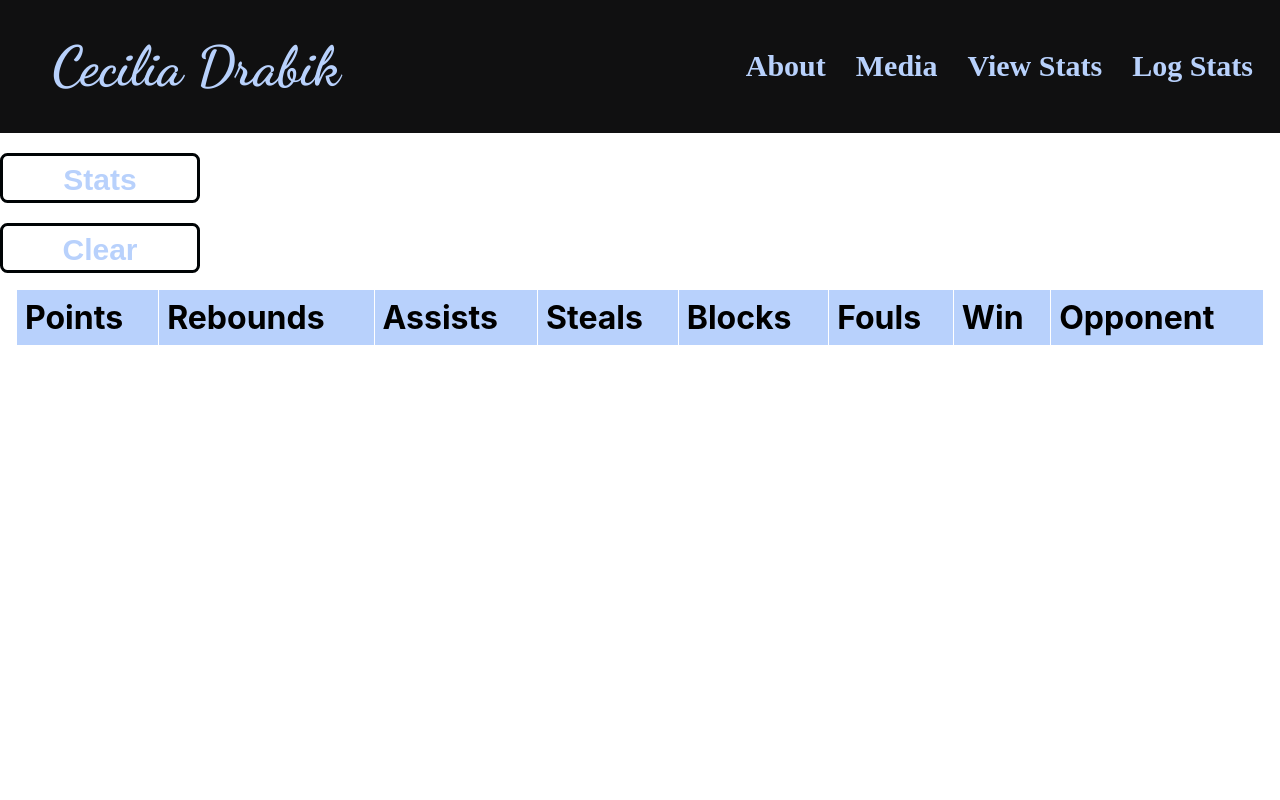
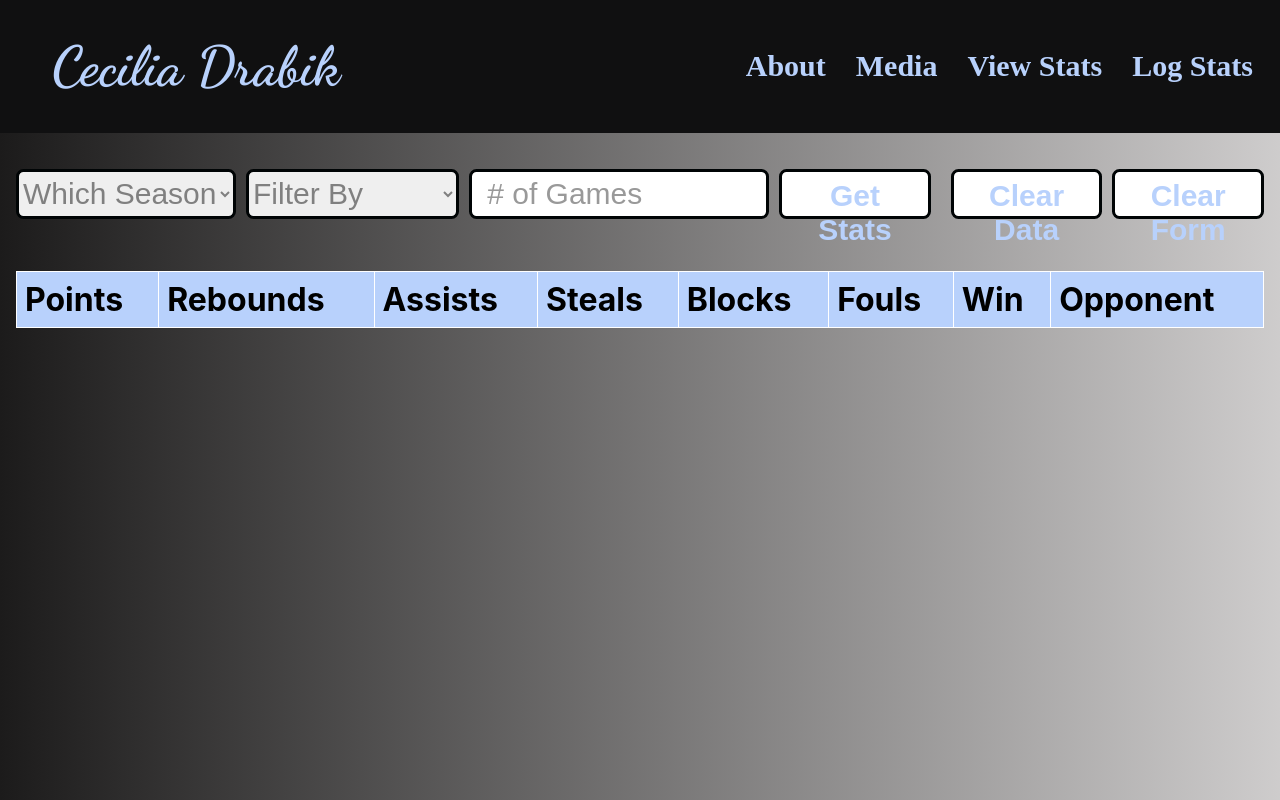
Before and after one commit to mkdrabik/Ciels_Stats, a React (Create React App) app: page /stats in a window 1280 px wide. Built offline with nearby package versions, Linux system fonts and the light colour scheme; the HTML template or start-up script is replaced by a standard one; a web font is replaced by a local one.

Commit message:
filters working some what

```diff
--- a/src/pages/Stat_Form.css
+++ b/src/pages/Stat_Form.css
@@ -75,7 +75,8 @@ select :nth-child(1) {
 }
 
 select :nth-child(2),
-select :nth-child(3) {
+select :nth-child(3),
+select :nth-child(4) {
   color: black;
 }
 
--- a/src/pages/Stats.css
+++ b/src/pages/Stats.css
@@ -3,6 +3,20 @@
   flex-direction: column;
   gap: 10px;
   padding: 1rem;
+}
+.body2 {
+  background-image: linear-gradient(
+    90deg,
+    rgb(28, 27, 27) 0%,
+    rgba(60, 53, 53, 0.25) 100%
+  );
+  height: 100vh;
+}
+.overall2 {
+  display: flex;
+  flex-direction: column;
+  justify-content: space-evenly;
+  align-items: first baseline;
 }
 
 table {
@@ -40,7 +54,7 @@ form * {
   font-size: 28px;
 }
 
-button {
+.button2 {
   color: rgb(184, 209, 252);
   background-color: white;
   border: 3px solid #000405;
@@ -50,3 +64,10 @@ button:hover {
   background-color: rgb(184, 209, 252);
   color: white;
 }
+
+.row-container {
+  display: flex;
+  flex-direction: row;
+  gap: 10px;
+  padding: 1rem;
+}
--- a/src/pages/Stats.js
+++ b/src/pages/Stats.js
@@ -1,4 +1,4 @@
-import { useState, useEffect } from "react";
+import { useState, useEffect, useRef } from "react";
 
 import "./Stats.css";
 import Header from "../components/Header";
@@ -12,18 +12,34 @@ function Stats() {
     return JSON.parse(lv);
   });
 
+  const [season, setSeason] = useState("");
+  const [filter, setFilter] = useState("");
+  const [number, setNumber] = useState(0);
+  const n = useRef("");
+  const se = useRef("");
+  const fil = useRef("");
   //every time games changes local storage is updated
   useEffect(() => {
     localStorage.setItem("GAMES", JSON.stringify(games));
   }, [games]);
 
+  useEffect(() => {
+    localStorage.setItem("SEASON", season.toString());
+    alert(localStorage.getItem("SEASON"));
+  }, [season]);
+
   //gets games ordered by points; more queries to come
   async function qC() {
-    if (games.length === 0) {
+    alert(localStorage.getItem("SEASON"));
+    if (lsl() !== Number(number) || season !== lss()) {
       try {
         if (auth.currentUser != null) {
-          const colRef = collection(txtDB, "IHM");
-          const q = await query(colRef, orderBy("Points", "asc"), limit(2));
+          const colRef = collection(txtDB, season);
+          const q = await query(
+            colRef,
+            orderBy(filter, "asc"),
+            limit(Number(2))
+          );
           const data = await getDocs(q);
           data.forEach((g) => {
             const game = {
@@ -49,7 +65,6 @@ function Stats() {
           alert("Provide Gmail to view stats");
         } else {
           alert("Idk what happened lmao");
-          console.log(err);
         }
       }
     } else {
@@ -58,25 +73,70 @@ function Stats() {
   }
 
   return (
-    <div>
+    <body className="body2">
       <Header />
       <br></br>
+      <div className="row-container">
+        <select
+          required
+          name="season"
+          id="season"
+          placeholder=""
+          onChange={handleSeasonChange}
+          ref={se}
+        >
+          <option value="">Which Season</option>
+          <option value="AAU">AAU</option>
+          <option value="IHM">IHM</option>
+        </select>
+        <select
+          required
+          name="filter"
+          id="filter"
+          placeholder=""
+          onChange={handleFilterChange}
+          ref={fil}
+        >
+          <option value="">Filter By</option>
+          <option value="Points">Points</option>
+          <option value="Win">Win</option>
+          <option value="Opponent">Opponent</option>
+        </select>
+        <input
+          placeholder="# of Games"
+          className="input-box"
+          type="number"
+          ref={n}
+          onChange={handleNumChange}
+        />
         <button
+          className="button2"
           onClick={(e) => {
-          qC();
+            filled();
           }}
         >
-        Stats
+          Get Stats
         </button>
         <br></br>
         <br></br>
         <button
+          className="button2"
           onClick={(e) => {
             clear();
           }}
         >
-        Clear
+          Clear Data
         </button>
+
+        <button
+          className="button2"
+          onClick={(e) => {
+            cf();
+          }}
+        >
+          Clear Form
+        </button>
+      </div>
       <br></br>
       <div className="app-container">
         <table>
@@ -108,13 +168,70 @@ function Stats() {
           </tbody>
         </table>
       </div>
-    </div>
+    </body>
   );
+
+  //handles changes of pickers
+  function handleSeasonChange() {
+    var e = document.getElementById("season");
+    var value = e.options[e.selectedIndex].value;
+    setSeason(value);
+  }
+
+  function handleFilterChange() {
+    var e = document.getElementById("filter");
+    var value = e.options[e.selectedIndex].value;
+    setFilter(value);
+  }
+
+  function handleNumChange(e) {
+    if (e.target.value >= 0) {
+      setNumber(e.target.value);
+    } else {
+      e.target.value = 0;
+    }
+  }
+
+  //checks to see number of games in Local Storage
+  function lsl() {
+    const lv = localStorage.getItem("GAMES");
+    if (lv === null) return 0;
+    const temp = JSON.parse(lv);
+    return temp.length;
+  }
+
+  //checks to see current season of Locally Stored Games
+  function lss() {
+    const lv = localStorage.getItem("SEASON");
+    if (lv === null || lv === "") {
+      alert("BLANK");
+      return "";
+    }
+    return lv;
+  }
 
   //resets local storage and games array
   function clear() {
-    localStorage.setItem("GAMES", []);
+    setSeason("");
     setGames([]);
+  }
+
+  function cf() {
+    se.current.value = "";
+    n.current.value = "";
+    fil.current.value = "";
+    setSeason("");
+    setFilter("");
+    setNumber(0);
+  }
+
+  //checks to make sure fields are filled out properly
+  function filled() {
+    if (season === "" || filter === "" || Number(number) <= 0) {
+      alert("Fill everything out");
+    } else {
+      qC();
+    }
   }
 }
 
```
Lines whose indentation alone changed are shown as unchanged.
